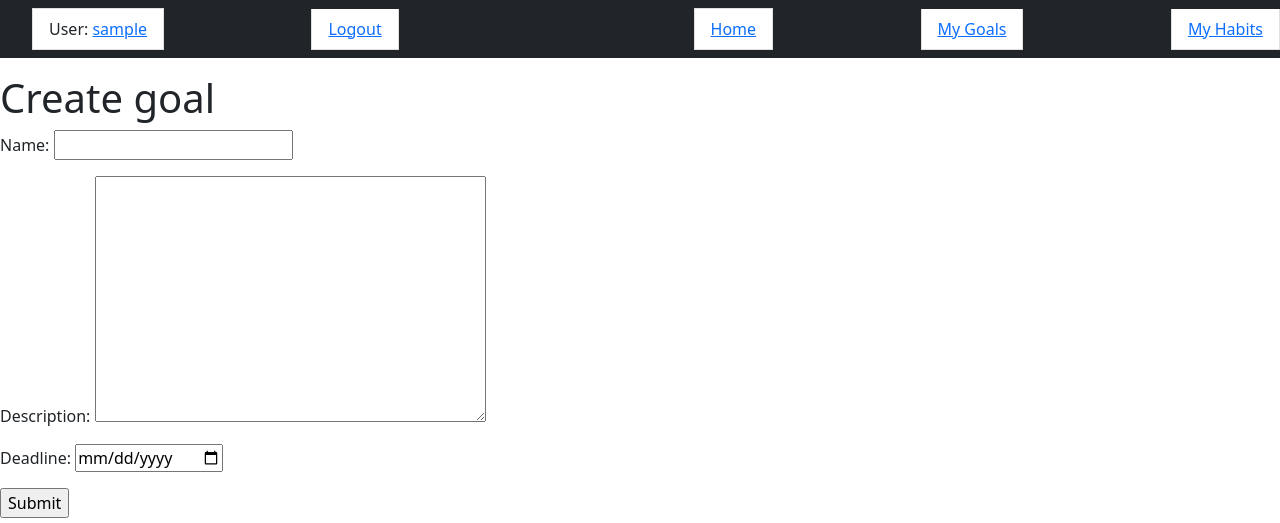
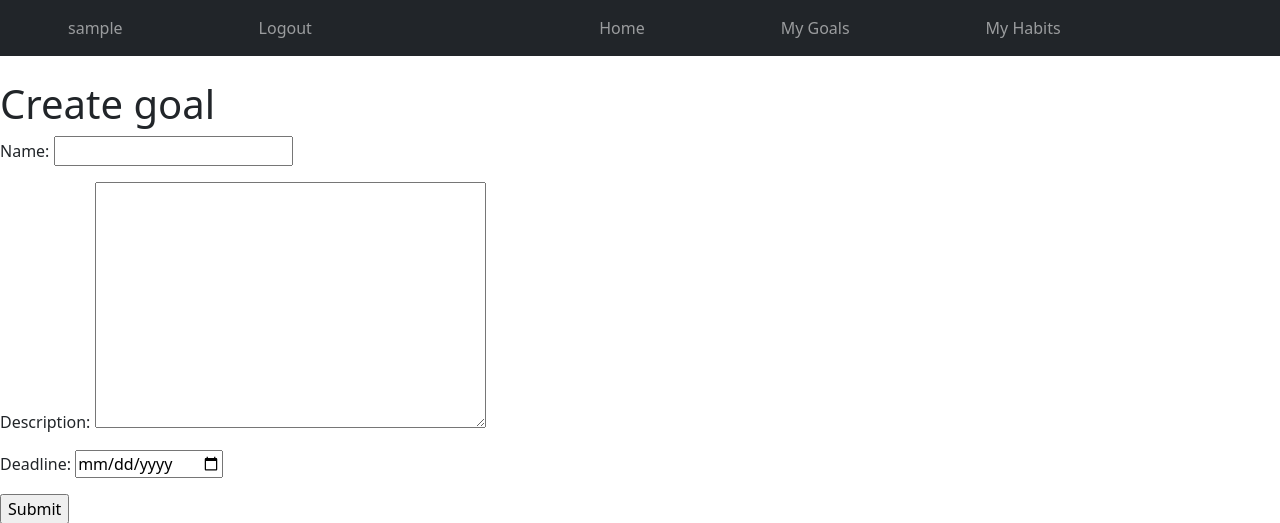
Before and after one commit to Oleksiy-Liubchenko/habits-and-goals-service, a Django app: page /goals/create/ in a window 1280 px wide. Shown: the top 523 px of the page. Run offline with Django 4.2, Linux system fonts and the light colour scheme; the visitor is signed in with stand-in values (Sample User, id 1).

Commit message:
Update navbar margin and style

```diff
--- a/static/css/styles.css
+++ b/static/css/styles.css
@@ -19,3 +19,13 @@ margin-bottom: 10px;
 font-weight: bold;
 text-align: left;
 }
+
+.navbar-nav {
+  display: flex;
+  justify-content: center;
+  align-items: center;
+}
+
+.navbar-nav li {
+  margin: 0 60px;
+}
--- a/templates/includes/sidebar.html
+++ b/templates/includes/sidebar.html
@@ -1,14 +1,33 @@
-<ul class="navbar navbar-dark bg-dark">
+<nav class="navbar navbar-expand-lg navbar-dark bg-dark">
   {% if user.is_authenticated %}
-    <li class="list-group-item">User: <a href="{{ user.get_absolute_url }}">{{ user.get_username }}</a></li>
-    <li class="list-group-item"><a href="{% url 'logout'%}?next={{request.path}}">Logout</a></li>
+    <ul class="navbar-nav mr-auto">
+      <li class="nav-item">
+        <a class="nav-link" href="{{ user.get_absolute_url }}">{{ user.get_username }}</a>
+      </li>
+      <li class="nav-item">
+        <a class="nav-link" href="{% url 'logout'%}?next={{request.path}}">Logout</a>
+      </li>
+    </ul>
   {% else %}
-    <li class="list-group-item"><a href="{% url 'login'%}?next={{request.path}}">Login</a></li>
+    <ul class="navbar-nav mr-auto">
+      <li class="nav-item">
+        <a class="nav-link" href="{% url 'login'%}?next={{request.path}}">Login</a>
+      </li>
+    </ul>
   {% endif %}
 
-  <br>
 
-  <li class="list-group-item"><a href="{% url 'tracker:index' %}">Home</a></li>
-  <li class="list-group-item"><a href="{% url 'tracker:goal-list' %}">My Goals</a></li>
-  <li class="list-group-item"><a href="{% url 'tracker:habit-list' %}">My Habits</a></li>
-</ul>
+  <ul class="navbar-nav mx-auto"> <!-- Add mx-auto class here -->
+    <li class="nav-item">
+      <a class="nav-link" href="{% url 'tracker:index' %}">Home</a>
+    </li>
+    <li class="nav-item">
+      <a class="nav-link" href="{% url 'tracker:goal-list' %}">My Goals</a>
+    </li>
+    <li class="nav-item">
+      <a class="nav-link" href="{% url 'tracker:habit-list' %}">My Habits</a>
+    </li>
+  </ul>
+
+</nav>
+<br>
```
